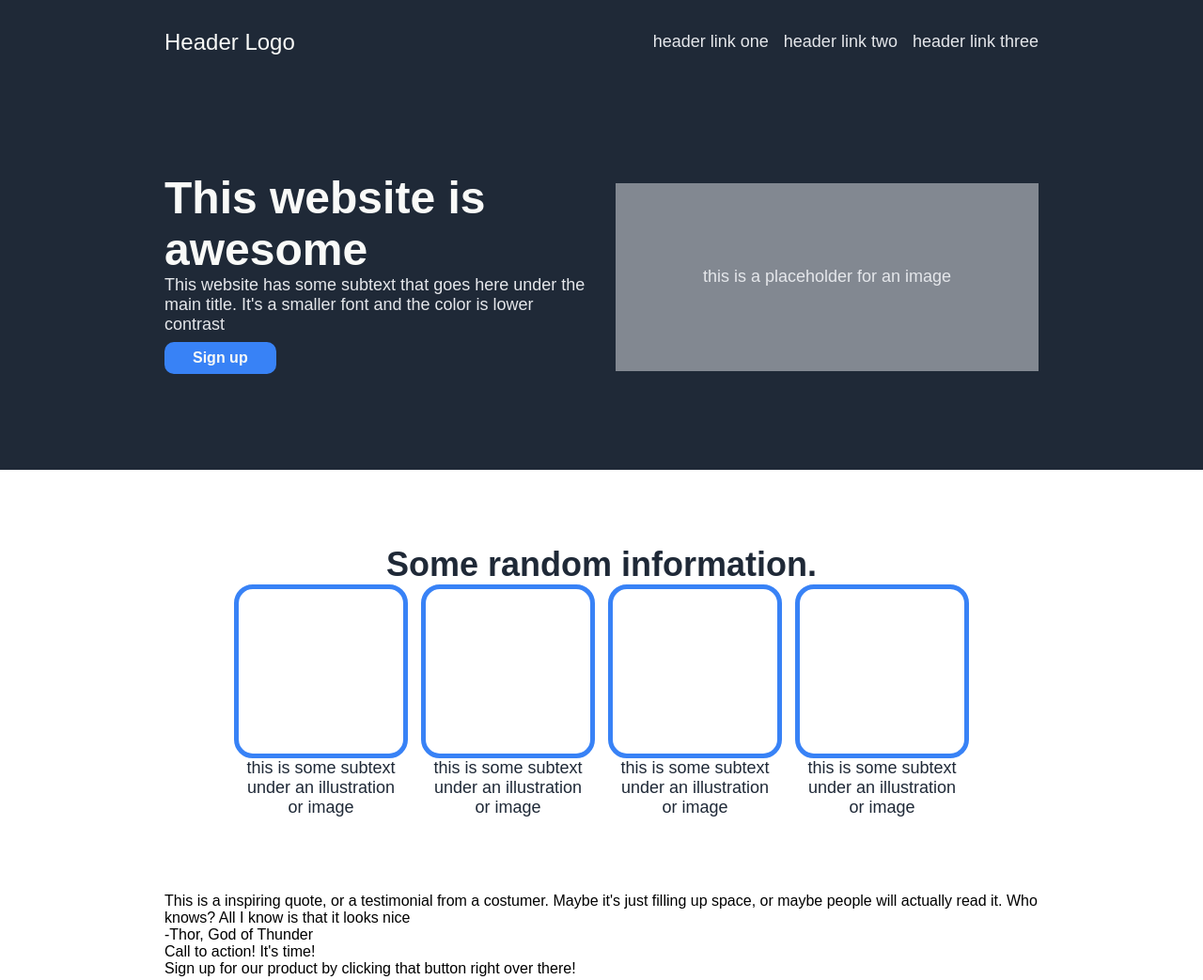
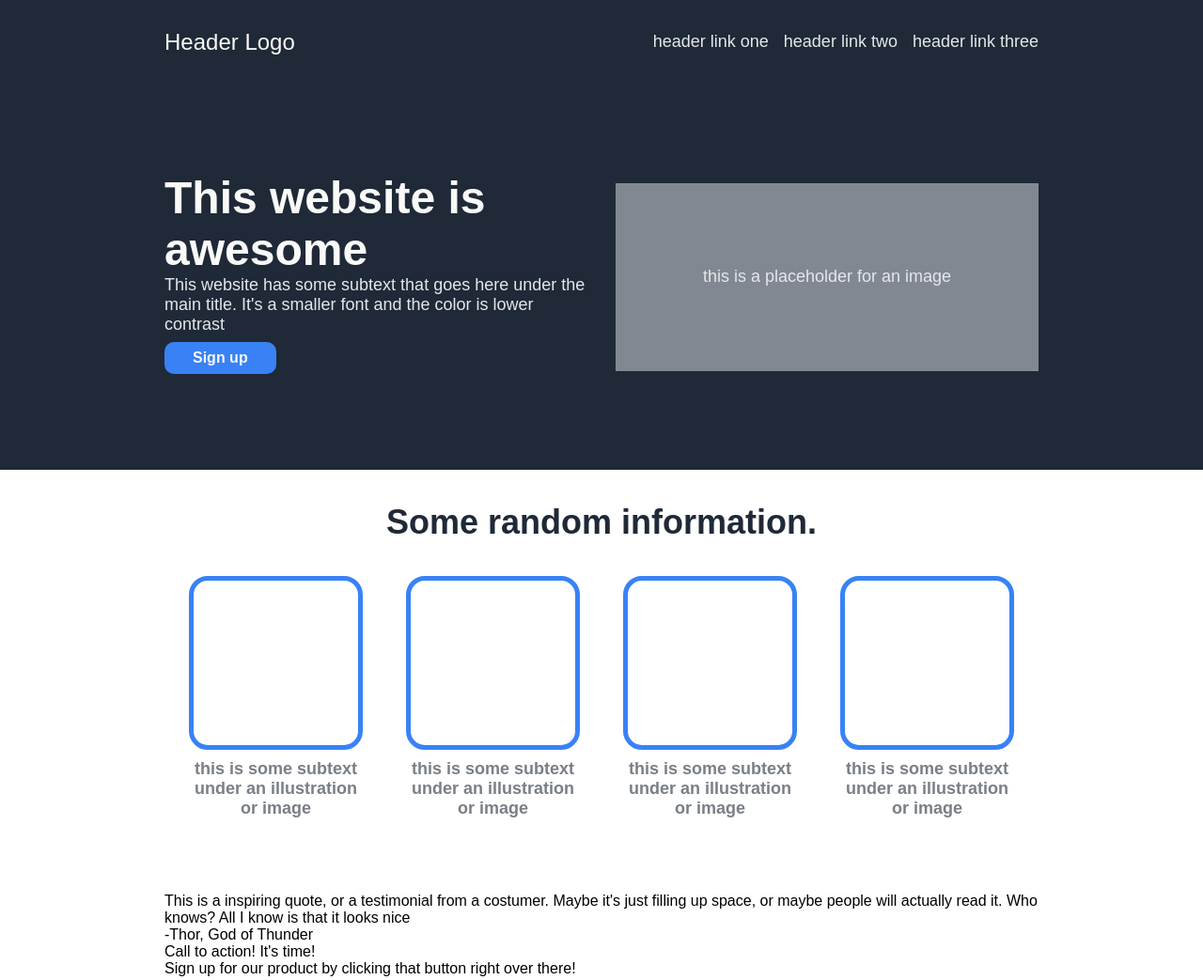
Before and after one commit to BMFrancisco/odin-landing-page, a plain HTML site: page index.html in a window 1280 px wide. Shown: the top 1043 px of the page at 94% size. Drawn offline with Linux system fonts and the light colour scheme.

Commit message:
Totally finished the Information section

```diff
--- a/styles.css
+++ b/styles.css
@@ -83,7 +83,6 @@ button {
     height: 450px;
     display: flex;
     flex-direction: column;
-    justify-content: center;
     align-items: center;
 }
 
@@ -91,11 +90,16 @@ button {
     color: #1F2937;
     font-size: 36px;
     font-weight: 700;
+    flex: 1;
+    display: flex;
+    align-items: center;
 }
 
 .info-container {
     display: flex;
-    gap: 24px;
+    gap: 56px;
+    flex: 3;
+    align-items: flex-start;
 }
 
 .img-text {
@@ -104,9 +108,10 @@ button {
     align-items: center;
     width: 175px;
     font-size: 18px;
-    color: #1F2937;
-    font-weight: 100;
+    color: rgba(31, 41, 55, 0.6);
+    font-weight: 600;
     text-align: center;
+    gap: 10px;
 }
 
 .illustration {
@@ -115,3 +120,7 @@ button {
     height: 175px;
     width: 175px;
 }
+
+.quote {
+
+}
```
